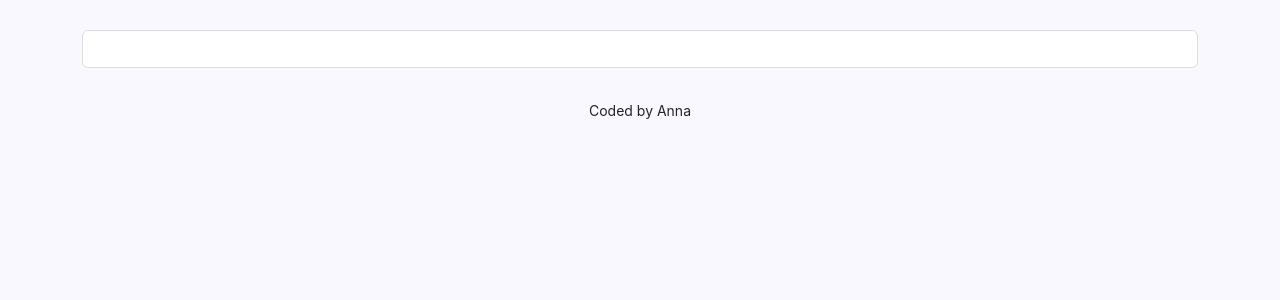
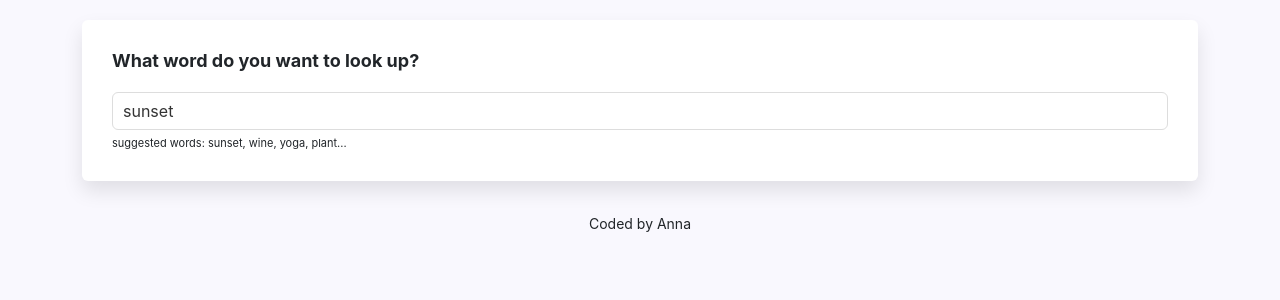
Before and after one commit to Annak506/dictionaryproject, a React (Create React App) app: page / in a window 1280 px wide. Shown: the top 300 px of the page. Built offline with nearby package versions, Linux system fonts and the light colour scheme; no server answers; the HTML template or start-up script is replaced by a standard one.

Commit message:
added classes

```diff
--- a/src/App.css
+++ b/src/App.css
@@ -11,6 +11,7 @@ a {
 }
 
 
+
 .App-footer {
   text-align: center;
   margin: 30px 0;
--- a/src/App.js
+++ b/src/App.js
@@ -1,4 +1,4 @@
-
+import logo from "./logo.png";
 import "./App.css";
 import Dictionary from "./Dictionary";
 
@@ -6,11 +6,9 @@ export default function App() {
   return (
     <div className="App">
       <div className="container">
-        <header className="App-header">
 
-        </header>
         <main>
-          <Dictionary />
+          <Dictionary defaultKeyword="sunset" />
         </main>
         <footer className="App-footer">
           <small>Coded by Anna</small>
--- a/src/Dictionary.js
+++ b/src/Dictionary.js
@@ -3,32 +3,56 @@ import axios from "axios";
 import Results from "./Results";
 import "./Dictionary.css";
 
-export default function Dictionary() {
-  let [keyword, setKeyword] = useState("");
+export default function Dictionary(props) {
+  let [keyword, setKeyword] = useState(props.defaultKeyword);
   let [results, setResults] = useState(null);
+  let [loaded, setLoaded] = useState(false);
 
   function handleResponse(response) {
     setResults(response.data[0]);
   }
 
-  function search(event) {
-    event.preventDefault();
-
+  function search() {
     // documentation: https://dictionaryapi.dev/e
     let apiUrl = `https://api.dictionaryapi.dev/api/v2/entries/en_US/${keyword}`;
     axios.get(apiUrl).then(handleResponse);
+  }
+
+  function handleSubmit(event) {
+    event.preventDefault();
+    search();
   }
 
   function handleKeywordChange(event) {
     setKeyword(event.target.value);
   }
 
+  function load() {
+    setLoaded(true);
+    search();
+  }
+
+  if (loaded) {
     return (
       <div className="Dictionary">
-      <form onSubmit={search}>
-        <input type="search" onChange={handleKeywordChange} />
+        <section>
+          <h1>What word do you want to look up?</h1>
+          <form onSubmit={handleSubmit}>
+            <input
+              type="search"
+              onChange={handleKeywordChange}
+              defaultValue={props.defaultKeyword}
+            />
           </form>
+          <div className="hint">
+            suggested words: sunset, wine, yoga, plant...
+          </div>
+        </section>
         <Results results={results} />
       </div>
     );
+  } else {
+    load();
+    return "Loading";
   }
+}
--- a/src/Meaning.js
+++ b/src/Meaning.js
@@ -9,13 +9,10 @@ export default function Meaning(props) {
       {props.meaning.definitions.map(function (definition, index) {
         return (
           <div key={index}>
-            <p>
-              <strong>Definition:</strong> {definition.definition}
-              <br />
-              <strong>Example:</strong>
-              <em>{definition.example}</em>
-              <Synonyms synonyms={props.meaning.synonyms} />
-            </p>
+            <div className="definition">{definition.definition}</div>
+
+            <div className="example">{definition.example}</div>
+            <Synonyms synonyms={definition.synonyms} />
           </div>
         );
       })}
--- a/src/Results.js
+++ b/src/Results.js
@@ -7,6 +7,7 @@ export default function Results(props) {
   if (props.results) {
     return (
       <div className="Results">
+        <section>
           <h2>{props.results.word}</h2>
           {props.results.phonetics.map(function (phonetic, index) {
             return (
@@ -15,11 +16,12 @@ export default function Results(props) {
               </div>
             );
           })}
+        </section>
         {props.results.meanings.map(function (meaning, index) {
           return (
-            <div key={index}>
+            <section key={index}>
               <Meaning meaning={meaning} />
-            </div>
+            </section>
           );
         })}
       </div>
```
Also changed, not shown: src/reportWebVitals.js (+13 -12 lines). Lines whose indentation alone changed are shown as unchanged.
